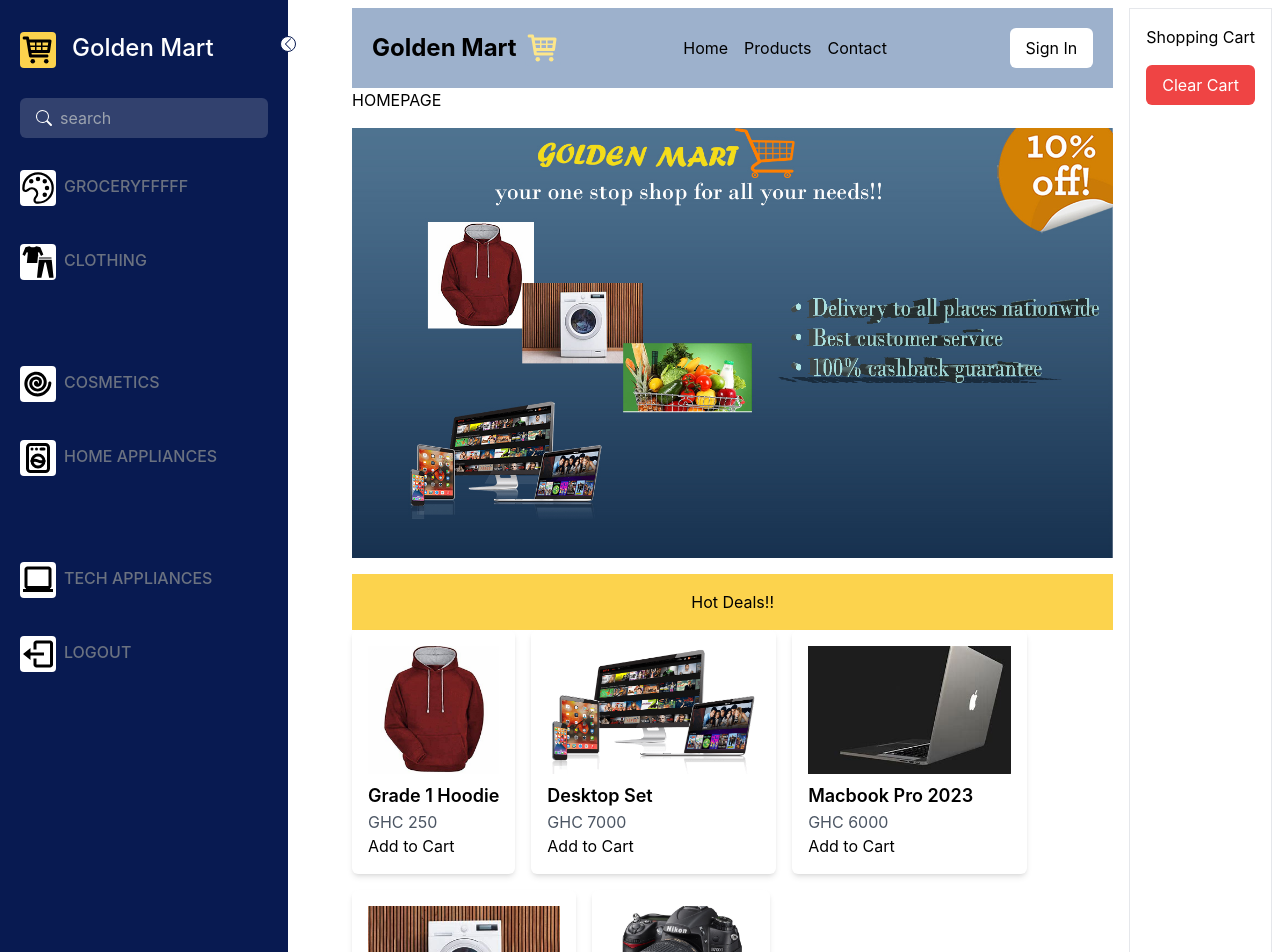
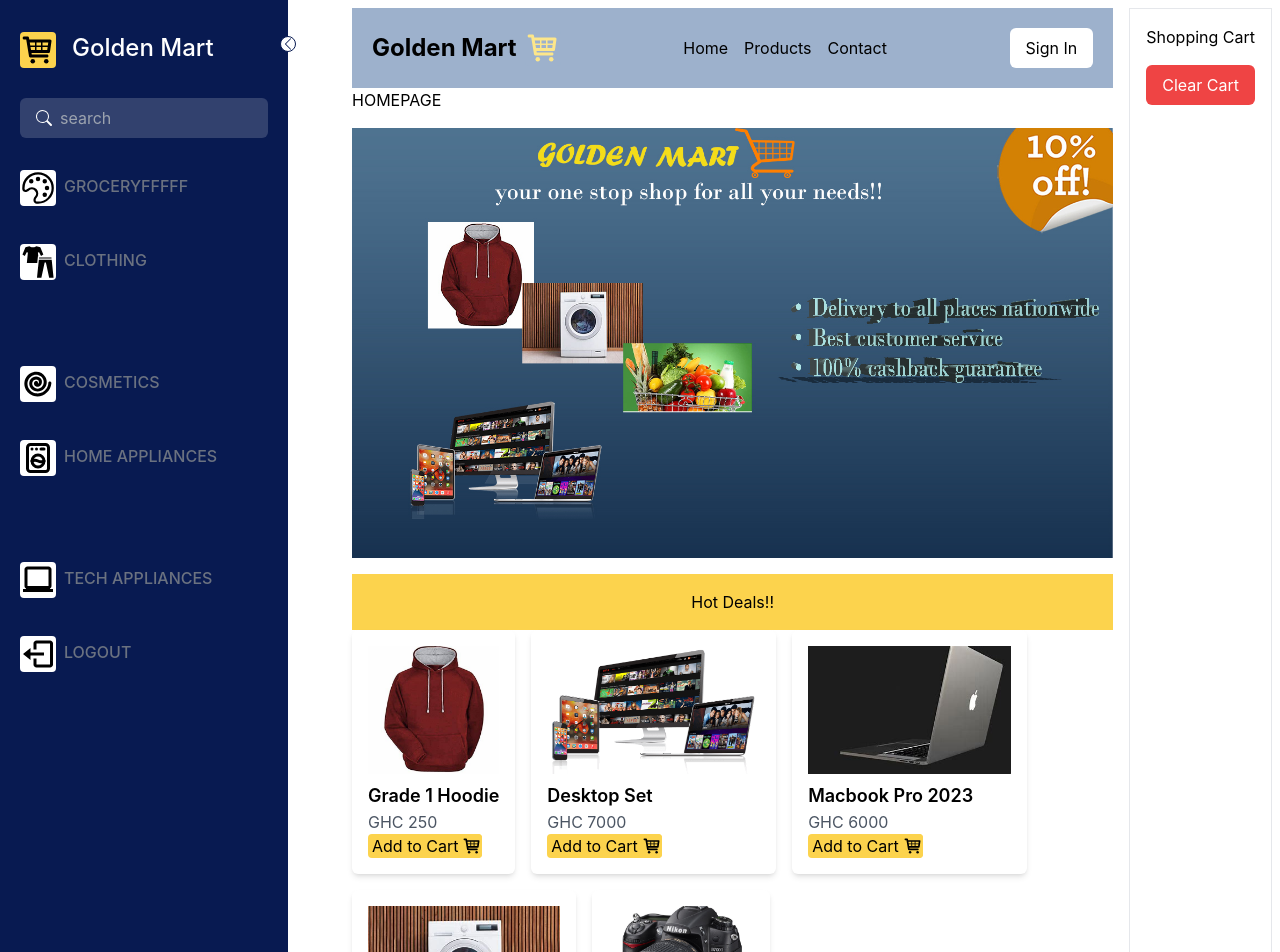
Before and after one commit to theboyGolden/E-COMMERCE_WEBSITE, a React (Create React App) app in the folder e-commerce_website/: page / in a window 1280 px wide. Shown: the top 952 px of the page. Built offline with nearby package versions, Linux system fonts and the light colour scheme.

Commit message:
made some modifications to the add to cart button

```diff
--- a/e-commerce_website/src/components/Product.js
+++ b/e-commerce_website/src/components/Product.js
@@ -1,5 +1,6 @@
 // src/components/Product.js
 import React from 'react';
+import { TiShoppingCart } from "react-icons/ti";
 
 const Product = ({ id, name, price, image, onAddToCart }) => {
   return (
@@ -12,7 +13,10 @@
       <p className="text-gray-600">GHC {price}</p>
 
       {/* Add to Cart Button */}
-      <button onClick={() => onAddToCart({ id, name, price })}>Add to Cart</button>
+      <button className="bg-amber-300 inline-flex pl-1 rounded" onClick={() => onAddToCart({ id, name, price })}>
+        Add to Cart
+        <TiShoppingCart className={`text-white-200 bg-amber-300 pl-1 text-2xl rounded cursor-pointer`} />
+    </button>
     </div>
   );
 };
```
